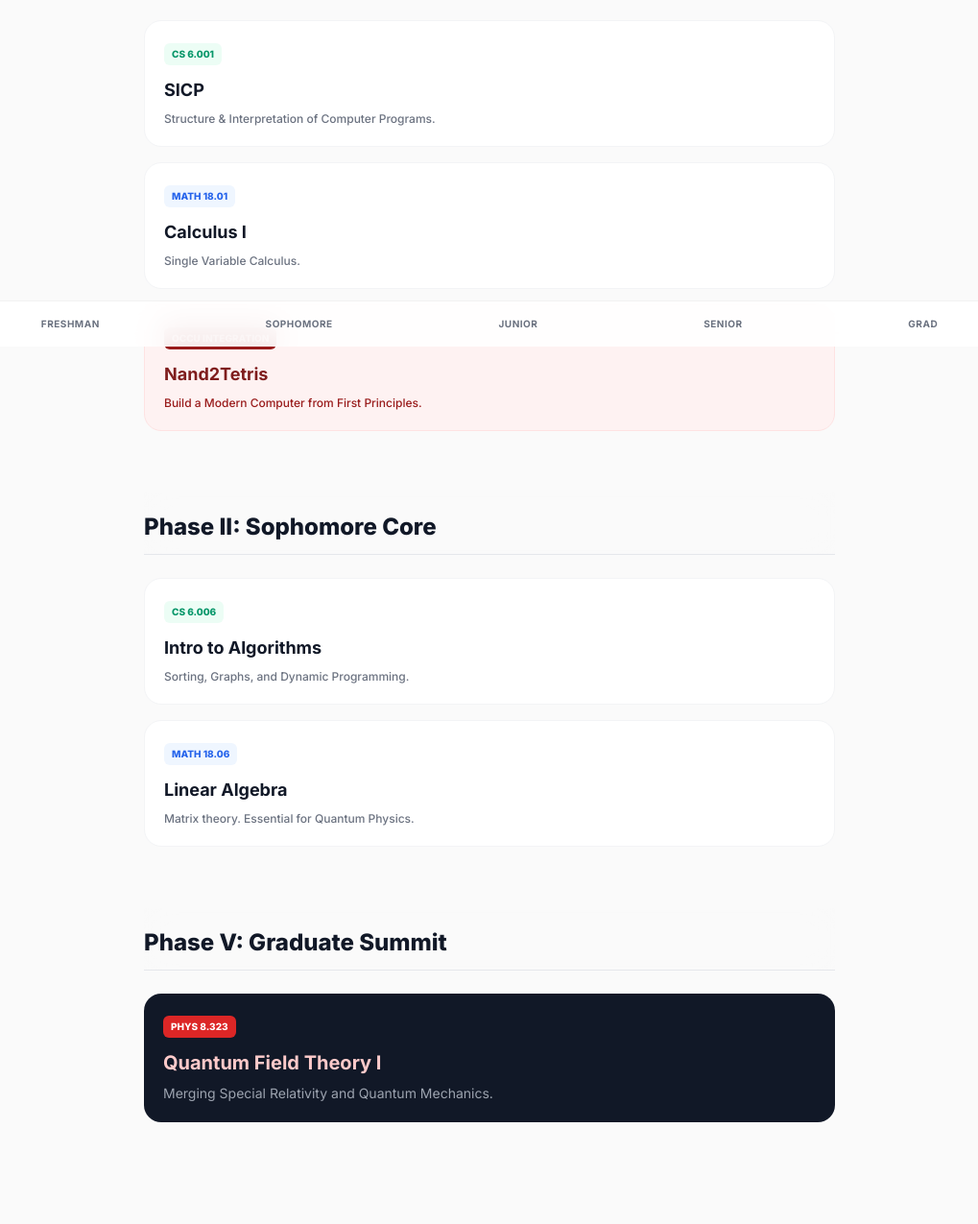
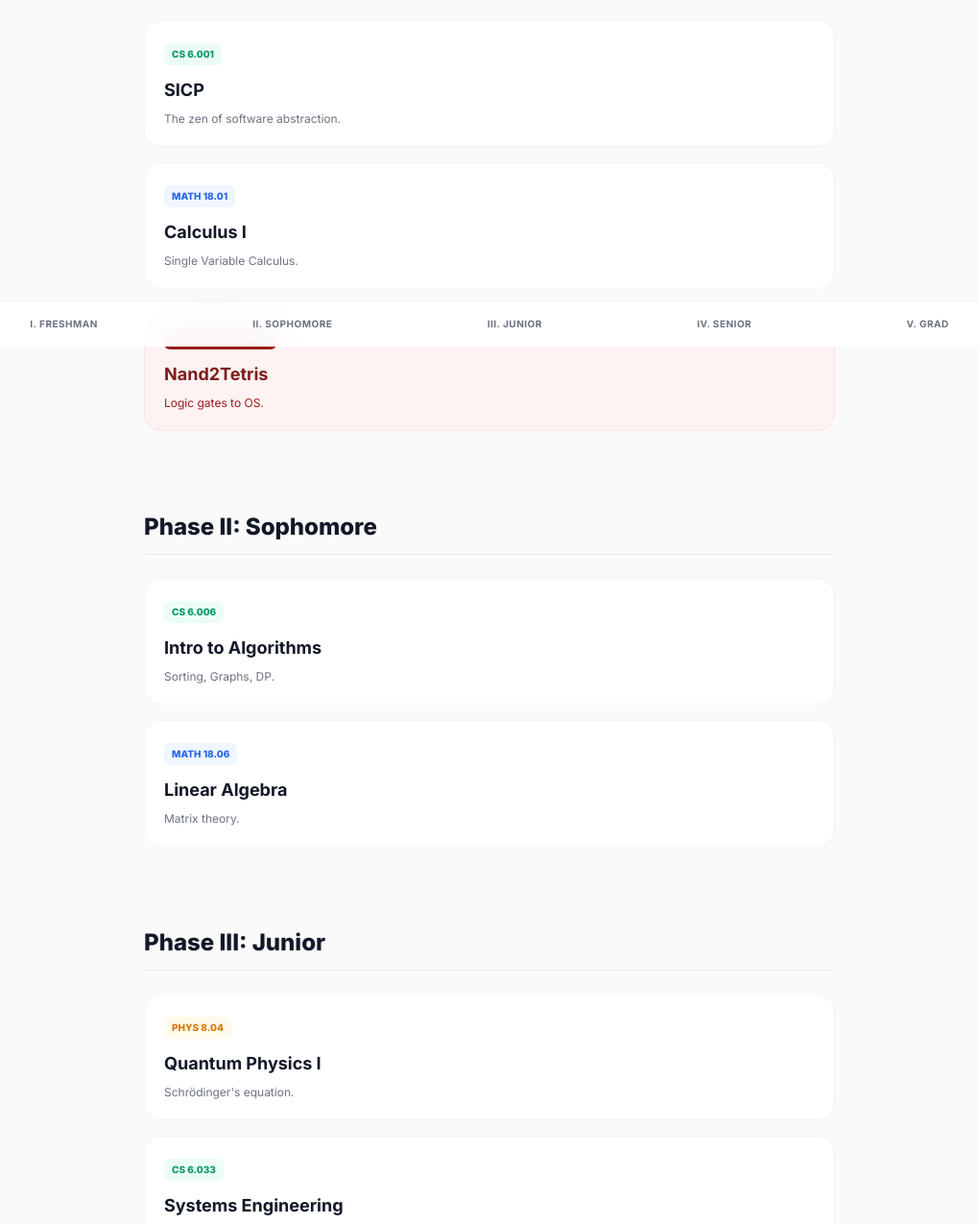
Before and after one commit to integrity-in/Study_RoadMap, a plain HTML site: page index.html in a window 1280 px wide. Shown: the part 439-1714 px from the top of the page at 96% size, without its empty margins (130-1149 px from the left). Drawn offline with nearby package versions, Linux system fonts and the light colour scheme.

Commit message:
index.html

```diff
--- a/index.html
+++ b/index.html
@@ -24,21 +24,19 @@
         body {
             font-family: 'Inter', sans-serif;
             scroll-behavior: smooth;
-            /* iPhone 14 Pro Dynamic Island 및 하단 바 여백 확보 */
             padding-top: env(safe-area-inset-top);
             padding-bottom: env(safe-area-inset-bottom);
             -webkit-tap-highlight-color: transparent;
             background-color: #FAFAFA;
         }
 
-        /* 하단 내비게이션 바 (유리 효과) */
         .mobile-nav {
             display: flex;
             position: fixed;
             bottom: 0;
             left: 0;
             width: 100%;
-            background: rgba(255, 255, 255, 0.9);
+            background: rgba(255, 255, 255, 0.95);
             backdrop-filter: blur(15px);
             -webkit-backdrop-filter: blur(15px);
             z-index: 100;
@@ -50,7 +48,6 @@
         .mobile-nav a { font-size: 10px; color: #6B7280; text-decoration: none; font-weight: 700; text-align: center; text-transform: uppercase; letter-spacing: 0.5px; }
         .mobile-nav a:active { color: var(--mit-red); }
 
-        /* 카드 및 레이아웃 스타일 */
         .course-card {
             background: #FFFFFF;
             border-radius: 18px;
@@ -87,11 +84,11 @@
 <body class="text-gray-900">
 
     <nav class="mobile-nav">
-        <a href="#stage1">Freshman</a>
-        <a href="#stage2">Sophomore</a>
-        <a href="#stage3">Junior</a>
-        <a href="#stage4">Senior</a>
-        <a href="#stage5">Grad</a>
+        <a href="#stage1">I. Freshman</a>
+        <a href="#stage2">II. Sophomore</a>
+        <a href="#stage3">III. Junior</a>
+        <a href="#stage4">IV. Senior</a>
+        <a href="#stage5">V. Grad</a>
     </nav>
 
     <div class="pb-32">
@@ -105,55 +102,64 @@
 
         <main class="max-w-3xl mx-auto px-6 pt-10 space-y-16">
             <section id="stage1">
-                <div class="stage-header">
-                    <h2 class="text-2xl font-extrabold">Phase I: Freshman Foundation</h2>
-                </div>
+                <div class="stage-header"><h2 class="text-2xl font-extrabold">Phase I: Freshman</h2></div>
                 <div class="grid grid-cols-1 gap-4">
                     <a href="https://ocw.mit.edu/courses/6-001-structure-and-interpretation-of-computer-programs-spring-2005/" target="_blank" class="course-card">
-                        <span class="badge b-cs">CS 6.001</span>
-                        <h3 class="font-bold text-lg mt-3">SICP</h3>
-                        <p class="text-xs text-gray-500 mt-2 font-medium">Structure & Interpretation of Computer Programs.</p>
+                        <span class="badge b-cs">CS 6.001</span><h3 class="font-bold text-lg mt-3">SICP</h3><p class="text-xs text-gray-500 mt-2">The zen of software abstraction.</p>
                     </a>
                     <a href="https://ocw.mit.edu/courses/18-01sc-single-variable-calculus-fall-2010/" target="_blank" class="course-card">
-                        <span class="badge b-math">MATH 18.01</span>
-                        <h3 class="font-bold text-lg mt-3">Calculus I</h3>
-                        <p class="text-xs text-gray-500 mt-2 font-medium">Single Variable Calculus.</p>
+                        <span class="badge b-math">MATH 18.01</span><h3 class="font-bold text-lg mt-3">Calculus I</h3><p class="text-xs text-gray-500 mt-2">Single Variable Calculus.</p>
                     </a>
                     <a href="https://www.nand2tetris.org/" target="_blank" class="course-card border-red-100 bg-red-50">
-                        <span class="badge b-occu">OCCU INTEGRATION</span>
-                        <h3 class="font-bold text-lg mt-3 text-red-900">Nand2Tetris</h3>
-                        <p class="text-xs text-red-800 mt-2 font-medium">Build a Modern Computer from First Principles.</p>
+                        <span class="badge b-occu">OCCU INTEGRATION</span><h3 class="font-bold text-lg mt-3 text-red-900">Nand2Tetris</h3><p class="text-xs text-red-800 mt-2">Logic gates to OS.</p>
                     </a>
                 </div>
             </section>
 
             <section id="stage2">
-                <div class="stage-header">
-                    <h2 class="text-2xl font-extrabold">Phase II: Sophomore Core</h2>
-                </div>
+                <div class="stage-header"><h2 class="text-2xl font-extrabold">Phase II: Sophomore</h2></div>
                 <div class="grid grid-cols-1 gap-4">
                     <a href="https://ocw.mit.edu/courses/6-006-introduction-to-algorithms-spring-2020/" target="_blank" class="course-card">
-                        <span class="badge b-cs">CS 6.006</span>
-                        <h3 class="font-bold text-lg mt-3">Intro to Algorithms</h3>
-                        <p class="text-xs text-gray-500 mt-2 font-medium">Sorting, Graphs, and Dynamic Programming.</p>
+                        <span class="badge b-cs">CS 6.006</span><h3 class="font-bold text-lg mt-3">Intro to Algorithms</h3><p class="text-xs text-gray-500 mt-2">Sorting, Graphs, DP.</p>
                     </a>
                     <a href="https://ocw.mit.edu/courses/18-06sc-linear-algebra-fall-2011/" target="_blank" class="course-card">
-                        <span class="badge b-math">MATH 18.06</span>
-                        <h3 class="font-bold text-lg mt-3">Linear Algebra</h3>
-                        <p class="text-xs text-gray-500 mt-2 font-medium">Matrix theory. Essential for Quantum Physics.</p>
+                        <span class="badge b-math">MATH 18.06</span><h3 class="font-bold text-lg mt-3">Linear Algebra</h3><p class="text-xs text-gray-500 mt-2">Matrix theory.</p>
+                    </a>
+                </div>
+            </section>
+
+            <section id="stage3">
+                <div class="stage-header"><h2 class="text-2xl font-extrabold">Phase III: Junior</h2></div>
+                <div class="grid grid-cols-1 gap-4">
+                    <a href="https://ocw.mit.edu/courses/8-04-quantum-physics-i-spring-2013/" target="_blank" class="course-card">
+                        <span class="badge b-phys">PHYS 8.04</span><h3 class="font-bold text-lg mt-3">Quantum Physics I</h3><p class="text-xs text-gray-500 mt-2">Schrödinger's equation.</p>
+                    </a>
+                    <a href="https://ocw.mit.edu/courses/6-033-computer-system-engineering-spring-2018/" target="_blank" class="course-card">
+                        <span class="badge b-cs">CS 6.033</span><h3 class="font-bold text-lg mt-3">Systems Engineering</h3><p class="text-xs text-gray-500 mt-2">Reliable software systems.</p>
+                    </a>
+                </div>
+            </section>
+
+            <section id="stage4">
+                <div class="stage-header"><h2 class="text-2xl font-extrabold">Phase IV: Senior</h2></div>
+                <div class="grid grid-cols-1 gap-4">
+                    <a href="https://ocw.mit.edu/courses/6-046j-design-and-analysis-of-algorithms-spring-2015/" target="_blank" class="course-card">
+                        <span class="badge b-cs">CS 6.046</span><h3 class="font-bold text-lg mt-3">Design of Algorithms</h3><p class="text-xs text-gray-500 mt-2">Advanced complexity.</p>
+                    </a>
+                    <a href="https://pdos.csail.mit.edu/6.824/" target="_blank" class="course-card border-red-100 bg-red-50">
+                        <span class="badge b-occu">OCCU INTEGRATION</span><h3 class="font-bold text-lg mt-3 text-red-900">Distributed Systems</h3><p class="text-xs text-red-800 mt-2">MIT 6.824 Implementation.</p>
                     </a>
                 </div>
             </section>
 
             <section id="stage5">
-                <div class="stage-header">
-                    <h2 class="text-2xl font-extrabold">Phase V: Graduate Summit</h2>
-                </div>
+                <div class="stage-header"><h2 class="text-2xl font-extrabold">Phase V: Grad Summit</h2></div>
                 <div class="grid grid-cols-1 gap-4">
                     <a href="https://ocw.mit.edu/courses/8-323-relativistic-quantum-field-theory-i-spring-2008/" target="_blank" class="course-card bg-gray-900 text-white border-0">
-                        <span class="badge bg-red-600 text-white">PHYS 8.323</span>
-                        <h3 class="font-bold text-xl mt-3 text-red-200">Quantum Field Theory I</h3>
-                        <p class="text-sm text-gray-400 mt-2">Merging Special Relativity and Quantum Mechanics.</p>
+                        <span class="badge bg-red-600 text-white">PHYS 8.323</span><h3 class="font-bold text-xl mt-3 text-red-200">Quantum Field Theory I</h3><p class="text-sm text-gray-400 mt-2">Special Relativity + QM.</p>
+                    </a>
+                    <a href="https://ocw.mit.edu/courses/8-962-general-relativity-spring-2020/" target="_blank" class="course-card bg-gray-900 text-white border-0">
+                        <span class="badge bg-red-600 text-white">PHYS 8.962</span><h3 class="font-bold text-xl mt-3 text-red-200">General Relativity</h3><p class="text-sm text-gray-400 mt-2">Einstein's theory of gravity.</p>
                     </a>
                 </div>
             </section>
```
